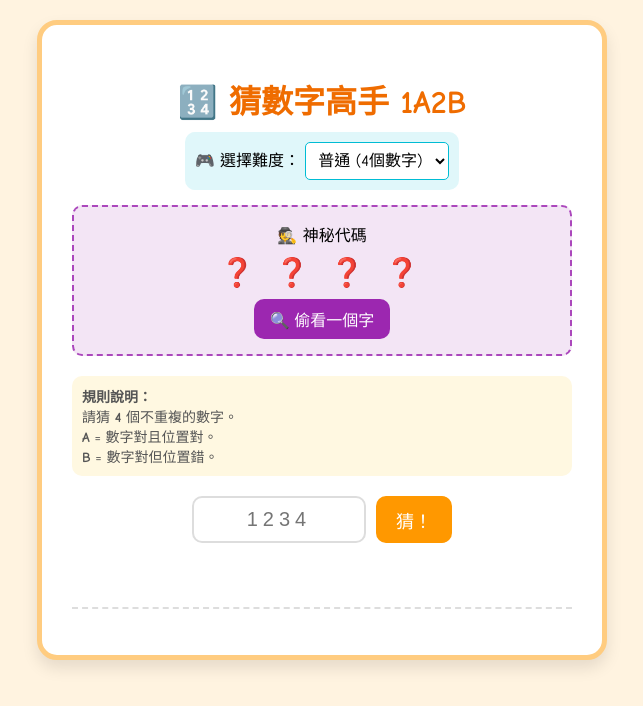
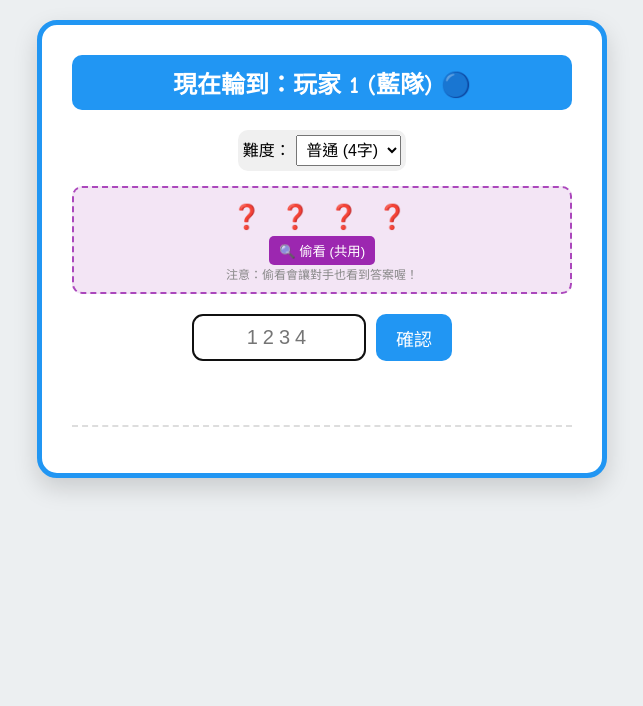
Before and after one commit to a7206250/number-guessing-game, a plain HTML site: page index.html in a window 1280 px wide. Shown: the whole page, without its empty margins (318-961 px from the left). Drawn offline with Linux system fonts and the light colour scheme.

Commit message:
Update index.html

```diff
--- a/index.html
+++ b/index.html
@@ -3,84 +3,97 @@
 <head>
     <meta charset="UTF-8">
     <meta name="viewport" content="width=device-width, initial-scale=1.0">
-    <title>猜數字高手 1A2B - 提示版</title>
+    <title>猜數字 PK 戰 1A2B</title>
     <style>
         /* --- CSS 外觀設計 --- */
         body {
             font-family: 'Comic Sans MS', '微軟正黑體', sans-serif;
-            background-color: #FFF3E0;
+            background-color: #ECEFF1;
             display: flex;
             justify-content: center;
             align-items: flex-start;
             min-height: 100vh;
             margin: 0;
             padding: 20px;
+            transition: background-color 0.5s; /* 讓背景換色有過渡效果 */
         }
 
         .game-container {
             background-color: #ffffff;
             padding: 30px;
             border-radius: 20px;
-            box-shadow: 0 8px 16px rgba(0,0,0,0.1);
+            box-shadow: 0 10px 25px rgba(0,0,0,0.15);
             text-align: center;
             max-width: 500px;
             width: 100%;
-            border: 5px solid #FFCC80;
+            border: 5px solid #CFD8DC;
+            transition: border-color 0.5s;
         }
 
-        h1 { color: #EF6C00; margin-bottom: 10px; }
+        /* 玩家狀態顯示 */
+        .player-indicator {
+            font-size: 24px;
+            font-weight: bold;
+            padding: 10px;
+            border-radius: 10px;
+            margin-bottom: 20px;
+            color: white;
+            transition: background-color 0.5s;
+        }
+
+        /* 玩家 1 主題色 (藍) */
+        .p1-turn body { background-color: #E3F2FD; }
+        .p1-turn .game-container { border-color: #2196F3; }
+        .p1-turn .player-indicator { background-color: #2196F3; }
+        .p1-turn button.guess-btn { background-color: #2196F3; }
+        .p1-turn button.guess-btn:hover { background-color: #1976D2; }
+
+        /* 玩家 2 主題色 (紅) */
+        .p2-turn body { background-color: #FFEBEE; }
+        .p2-turn .game-container { border-color: #F44336; }
+        .p2-turn .player-indicator { background-color: #F44336; }
+        .p2-turn button.guess-btn { background-color: #F44336; }
+        .p2-turn button.guess-btn:hover { background-color: #D32F2F; }
 
         .settings-panel {
             margin-bottom: 15px;
-            padding: 10px;
-            background-color: #E0F7FA;
+            padding: 5px;
+            background-color: #f0f0f0;
             border-radius: 10px;
             display: inline-block;
         }
 
         select {
-            padding: 8px;
+            padding: 5px;
             font-size: 16px;
-            border-radius: 5px;
-            border: 1px solid #00BCD4;
-            background-color: white;
-            cursor: pointer;
-            font-family: inherit;
         }
 
-        .rules {
-            background-color: #FFF8E1;
+        /* 提示區域 */
+        .hint-area {
+            background-color: #F3E5F5;
             padding: 10px;
-            border-radius: 10px;
-            font-size: 14px;
-            color: #555;
-            margin-bottom: 20px;
-            text-align: left;
-        }
-
-        /* 新增：提示區域樣式 */
-        .hint-area {
-            background-color: #F3E5F5; /* 淺紫色背景 */
-            padding: 15px;
             border-radius: 10px;
             margin-bottom: 20px;
             border: 2px dashed #AB47BC;
+            position: relative;
         }
-
         .hint-text {
-            font-size: 28px;
+            font-size: 24px;
             letter-spacing: 5px;
             font-weight: bold;
             color: #7B1FA2;
-            margin: 10px 0;
+            margin: 5px 0;
         }
+        .hint-note { font-size: 12px; color: #888; }
 
         .hint-btn {
-            background-color: #9C27B0; /* 紫色按鈕 */
-            font-size: 16px;
-            padding: 8px 16px;
+            background-color: #9C27B0;
+            color: white;
+            border: none;
+            border-radius: 5px;
+            padding: 5px 10px;
+            cursor: pointer;
         }
-        .hint-btn:hover { background-color: #7B1FA2; }
         .hint-btn:disabled { background-color: #ccc; cursor: not-allowed; }
 
         .input-group {
@@ -100,10 +113,9 @@
             letter-spacing: 5px;
         }
 
-        button {
+        button.guess-btn {
             padding: 10px 20px;
             font-size: 18px;
-            background-color: #FF9800;
             color: white;
             border: none;
             border-radius: 10px;
@@ -111,14 +123,11 @@
             transition: background 0.3s;
         }
 
-        button:hover { background-color: #F57C00; }
-        button:disabled { background-color: #ccc; cursor: not-allowed; }
-
         .history-list {
             list-style: none;
             padding: 0;
             margin-top: 20px;
-            max-height: 300px;
+            max-height: 250px;
             overflow-y: auto;
             border-top: 2px dashed #ddd;
         }
@@ -129,7 +138,20 @@
             padding: 10px;
             border-bottom: 1px solid #eee;
             font-size: 18px;
+            align-items: center;
         }
+
+        /* 歷史紀錄中的玩家標籤 */
+        .p-tag {
+            font-size: 12px;
+            padding: 2px 6px;
+            border-radius: 4px;
+            color: white;
+            margin-right: 8px;
+            vertical-align: middle;
+        }
+        .p1-tag { background-color: #2196F3; }
+        .p2-tag { background-color: #F44336; }
 
         .badge {
             background-color: #eee;
@@ -137,9 +159,7 @@
             border-radius: 5px;
             font-weight: bold;
         }
-
         .badge-4a { background-color: #4CAF50; color: white; }
-        .badge-normal { background-color: #2196F3; color: white; }
 
         .message {
             margin-top: 10px;
@@ -152,41 +172,42 @@
             display: none;
             margin-top: 20px;
             width: 100%;
+            padding: 10px;
+            font-size: 18px;
             background-color: #607D8B;
+            color: white;
+            border: none;
+            border-radius: 10px;
+            cursor: pointer;
         }
 
     </style>
 </head>
-<body>
+<body id="mainBody" class="p1-turn">
 
     <div class="game-container">
-        <h1>🔢 猜數字高手 1A2B</h1>
+        <div class="player-indicator" id="turnIndicator">
+            現在輪到：玩家 1 (藍隊)
+        </div>
 
         <div class="settings-panel">
-            <label for="difficulty">🎮 選擇難度：</label>
+            <label for="difficulty">難度：</label>
             <select id="difficulty" onchange="changeDifficulty()">
-                <option value="3">簡單 (3個數字)</option>
-                <option value="4" selected>普通 (4個數字)</option>
-                <option value="5">困難 (5個數字)</option>
+                <option value="3">簡單 (3字)</option>
+                <option value="4" selected>普通 (4字)</option>
+                <option value="5">困難 (5字)</option>
             </select>
         </div>
 
         <div class="hint-area">
-            <div>🕵️ 神秘代碼</div>
             <div id="hintDisplay" class="hint-text">❓ ❓ ❓ ❓</div>
-            <button onclick="revealOneDigit()" id="hintBtn" class="hint-btn">🔍 偷看一個字</button>
-        </div>
-
-        <div class="rules" id="ruleText">
-            <strong>規則說明：</strong><br>
-            請猜 <strong>4</strong> 個不重複的數字。<br>
-            <strong>A</strong> = 數字對且位置對。<br>
-            <strong>B</strong> = 數字對但位置錯。
+            <button onclick="revealOneDigit()" id="hintBtn" class="hint-btn">🔍 偷看 (共用)</button>
+            <div class="hint-note">注意：偷看會讓對手也看到答案喔！</div>
         </div>
 
         <div class="input-group">
             <input type="text" id="userGuess" placeholder="1234" maxlength="4">
-            <button onclick="checkGuess()" id="guessBtn">猜！</button>
+            <button onclick="checkGuess()" id="guessBtn" class="guess-btn">確認</button>
         </div>
 
         <div id="messageArea" class="message"></div>
@@ -201,7 +222,10 @@
 
         let secretCode = "";
         let currentLength = 4;
-        let revealedIndices = new Set(); // 用來記錄哪幾個位置已經被偷看過了
+        let revealedIndices = new Set();
+
+        // 新增：目前玩家變數 (1 或 2)
+        let currentPlayer = 1;
 
         function changeDifficulty() {
             let selectBox = document.getElementById("difficulty");
@@ -210,22 +234,20 @@
         }
 
         function initGame() {
+            // 產生隨機數字
             let numbers = ["0", "1", "2", "3", "4", "5", "6", "7", "8", "9"];
-
             for (let i = numbers.length - 1; i > 0; i--) {
                 const j = Math.floor(Math.random() * (i + 1));
                 [numbers[i], numbers[j]] = [numbers[j], numbers[i]];
             }
-
             secretCode = numbers.slice(0, currentLength).join("");
-
             console.log("答案：" + secretCode);
 
-            // 重置提示狀態
-            revealedIndices.clear(); // 清空已偷看的紀錄
-            updateHintDisplay();     // 更新顯示為全問號
+            // 重置遊戲狀態
+            revealedIndices.clear();
+            updateHintDisplay();
 
-            // 更新介面
+            // 重置介面
             let inputField = document.getElementById("userGuess");
             inputField.value = "";
             inputField.disabled = false;
@@ -235,60 +257,60 @@
             for(let i=1; i<=currentLength; i++) placeholderText += i;
             inputField.placeholder = placeholderText;
 
-            document.getElementById("ruleText").innerHTML = `
-                <strong>規則說明：</strong><br>
-                請猜 <strong>${currentLength}</strong> 個不重複的數字。<br>
-                <strong>A</strong> = 數字對且位置對。<br>
-                <strong>B</strong> = 數字對但位置錯。
-            `;
-
             document.getElementById("historyList").innerHTML = "";
             document.getElementById("messageArea").textContent = "";
             document.getElementById("guessBtn").disabled = false;
-            document.getElementById("hintBtn").disabled = false; // 啟用提示按鈕
+            document.getElementById("hintBtn").disabled = false;
             document.getElementById("restartBtn").style.display = "none";
+
+            // 設定初始玩家為 1
+            currentPlayer = 1;
+            updatePlayerUI();
         }
 
-        // --- 新增：更新提示顯示畫面 ---
+        // 更新介面主題顏色與文字
+        function updatePlayerUI() {
+            let body = document.getElementById("mainBody");
+            let indicator = document.getElementById("turnIndicator");
+
+            // 清除舊的 class，加上新的 class
+            body.classList.remove("p1-turn", "p2-turn");
+
+            if (currentPlayer === 1) {
+                body.classList.add("p1-turn");
+                indicator.textContent = "現在輪到：玩家 1 (藍隊) 🔵";
+            } else {
+                body.classList.add("p2-turn");
+                indicator.textContent = "現在輪到：玩家 2 (紅隊) 🔴";
+            }
+
+            // 自動聚焦輸入框
+            document.getElementById("userGuess").focus();
+        }
+
         function updateHintDisplay() {
             let displayText = "";
             for (let i = 0; i < currentLength; i++) {
                 if (revealedIndices.has(i)) {
-                    // 如果這個位置被偷看過，顯示真正的數字
                     displayText += secretCode[i] + " ";
                 } else {
-                    // 否則顯示問號
                     displayText += "❓ ";
                 }
             }
             document.getElementById("hintDisplay").textContent = displayText;
         }
 
-        // --- 新增：偷看一個字的邏輯 ---
         function revealOneDigit() {
-            // 1. 找出所有還沒被揭曉的位置
             let availableIndices = [];
             for (let i = 0; i < currentLength; i++) {
-                if (!revealedIndices.has(i)) {
-                    availableIndices.push(i);
-                }
+                if (!revealedIndices.has(i)) availableIndices.push(i);
             }
+            if (availableIndices.length === 0) return;
 
-            // 2. 如果已經全部揭曉了，就不能再按了
-            if (availableIndices.length === 0) {
-                return;
-            }
-
-            // 3. 隨機選一個位置
             let randomIndex = availableIndices[Math.floor(Math.random() * availableIndices.length)];
-
-            // 4. 加入已揭曉名單
             revealedIndices.add(randomIndex);
-
-            // 5. 更新畫面
             updateHintDisplay();
 
-            // 6. 如果只剩下最後一個沒揭曉，或許可以考慮自動全部顯示，或者停用按鈕
             if (revealedIndices.size === currentLength) {
                 document.getElementById("hintBtn").disabled = true;
             }
@@ -300,12 +322,11 @@
             let message = document.getElementById("messageArea");
 
             if (guess.length !== currentLength || isNaN(guess)) {
-                message.textContent = `請輸入 ${currentLength} 個數字喔！`;
+                message.textContent = `請輸入 ${currentLength} 個數字！`;
                 return;
             }
-
             if (new Set(guess).size !== currentLength) {
-                message.textContent = "數字不能重複喔！";
+                message.textContent = "數字不能重複！";
                 return;
             }
 
@@ -315,46 +336,64 @@
             let countB = 0;
 
             for (let i = 0; i < currentLength; i++) {
-                if (guess[i] === secretCode[i]) {
-                    countA++;
-                } else if (secretCode.includes(guess[i])) {
-                    countB++;
-                }
+                if (guess[i] === secretCode[i]) countA++;
+                else if (secretCode.includes(guess[i])) countB++;
             }
 
             addHistory(guess, countA, countB);
 
             if (countA === currentLength) {
-                message.textContent = "🎉 恭喜你猜對了！太厲害了！";
-                message.style.color = "green";
+                // 獲勝！
+                message.textContent = `🎉 恭喜！玩家 ${currentPlayer} 獲勝！`;
+                message.style.color = currentPlayer === 1 ? "#2196F3" : "#F44336"; // 用勝利者的顏色
                 endGame();
+            } else {
+                // 沒猜對，切換下一位玩家
+                switchPlayer();
+
+                // 清空並聚焦
+                guessInput.value = "";
+                guessInput.focus();
             }
+        }
 
-            guessInput.value = "";
-            guessInput.focus();
+        // 切換玩家邏輯
+        function switchPlayer() {
+            // 如果是 1 就變 2，是 2 就變 1
+            currentPlayer = (currentPlayer === 1) ? 2 : 1;
+            updatePlayerUI();
         }
 
         function addHistory(guess, a, b) {
             let list = document.getElementById("historyList");
             let listItem = document.createElement("li");
             listItem.className = "history-item";
+
             let isWin = (a === currentLength);
-            let resultBadgeClass = isWin ? "badge badge-4a" : "badge badge-normal";
+            let resultBadgeClass = isWin ? "badge badge-4a" : "badge";
+
+            // 決定標籤顏色
+            let playerTagClass = (currentPlayer === 1) ? "p-tag p1-tag" : "p-tag p2-tag";
+            let playerName = (currentPlayer === 1) ? "P1" : "P2";
 
             listItem.innerHTML = `
-                <span>你猜：${guess}</span>
-                <span class="${resultBadgeClass}">${a}A${b}B</span>
+                <div>
+                    <span class="${playerTagClass}">${playerName}</span>
+                    <span>${guess}</span>
+                </div>
+                <span class="${resultBadgeClass}" style="background-color: ${isWin ? '#4CAF50' : '#eee'}; color: ${isWin ? 'white' : 'black'}">${a}A${b}B</span>
             `;
+
             list.insertBefore(listItem, list.firstChild);
         }
 
         function endGame() {
             document.getElementById("userGuess").disabled = true;
             document.getElementById("guessBtn").disabled = true;
-            document.getElementById("hintBtn").disabled = true; // 遊戲結束不能再偷看
+            document.getElementById("hintBtn").disabled = true;
             document.getElementById("restartBtn").style.display = "block";
 
-            // 遊戲結束時，顯示全部答案
+            // 遊戲結束顯示全答案
             for(let i=0; i<currentLength; i++) revealedIndices.add(i);
             updateHintDisplay();
         }
@@ -365,6 +404,7 @@
             }
         });
 
+        // 啟動
         initGame();
 
     </script>
```
